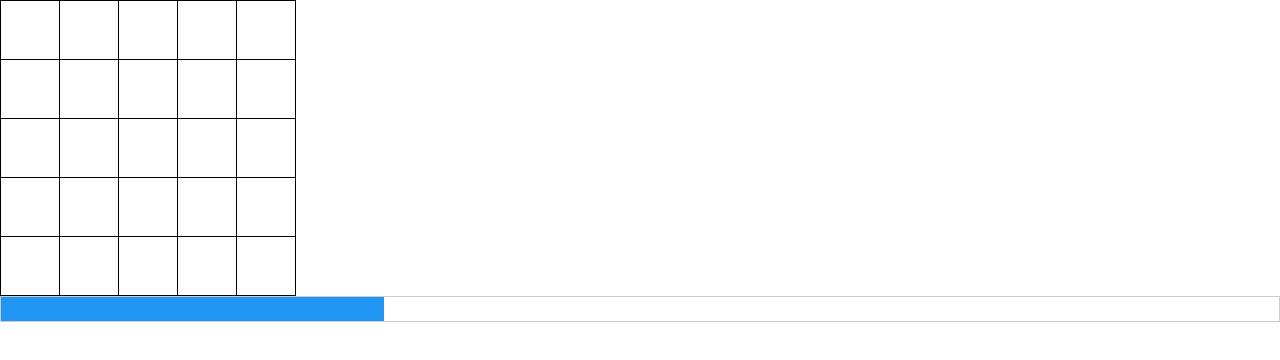
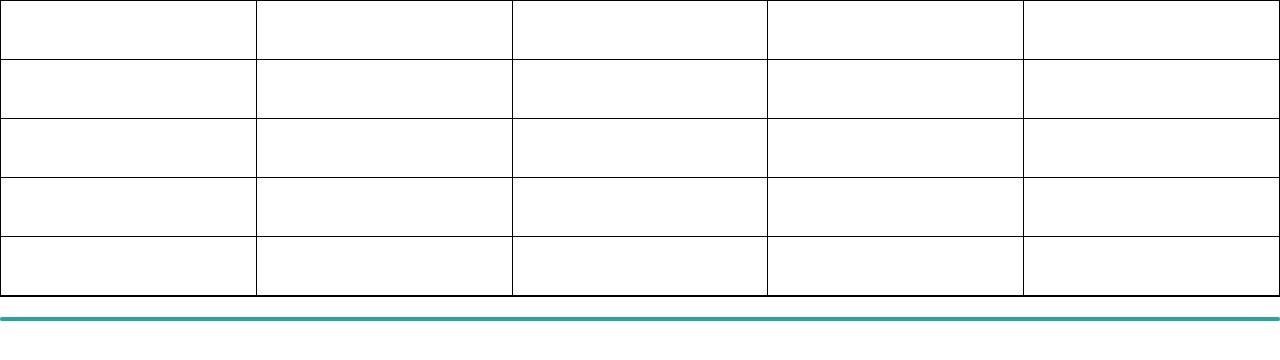
Before and after one commit to Koira1/WebApplications_TicTacToe, a website built with Parcel: page index.html in a window 1280 px wide. Built offline with nearby package versions, Linux system fonts and the light colour scheme.

Commit message:
materialize1

```diff
--- a/index.html
+++ b/index.html
@@ -3,22 +3,22 @@
 
 <head>
 	<link rel="stylesheet" href="/src/styles.css">
-	<link rel="stylesheet" href="https://www.w3schools.com/w3css/4/w3.css">
+	<link rel="stylesheet" href="https://cdnjs.cloudflare.com/ajax/libs/materialize/1.0.0/css/materialize.min.css">
 	<title>Parcel Sandbox</title>
 	<meta charset="UTF-8" />
 </head>
 
 <body>
 	<div id="board">
-	<table class="table" id="myTable">
+	<table class="row" id="myTable">
 
 	</table>
 	</div>
 
 	<script src="src/index.js">
 	</script>
-	<div class="w3-border">
-		<div id="myBar" class="w3-container w3-blue w3-center" style="height:24px;width:30%"></div>
+	<div class="progress">
+		<div id="myBar" class="determinate" style="height:24px;width:100%"></div>
 	</div>
 	<div id="pelaaja"></div>
 </body>
```
